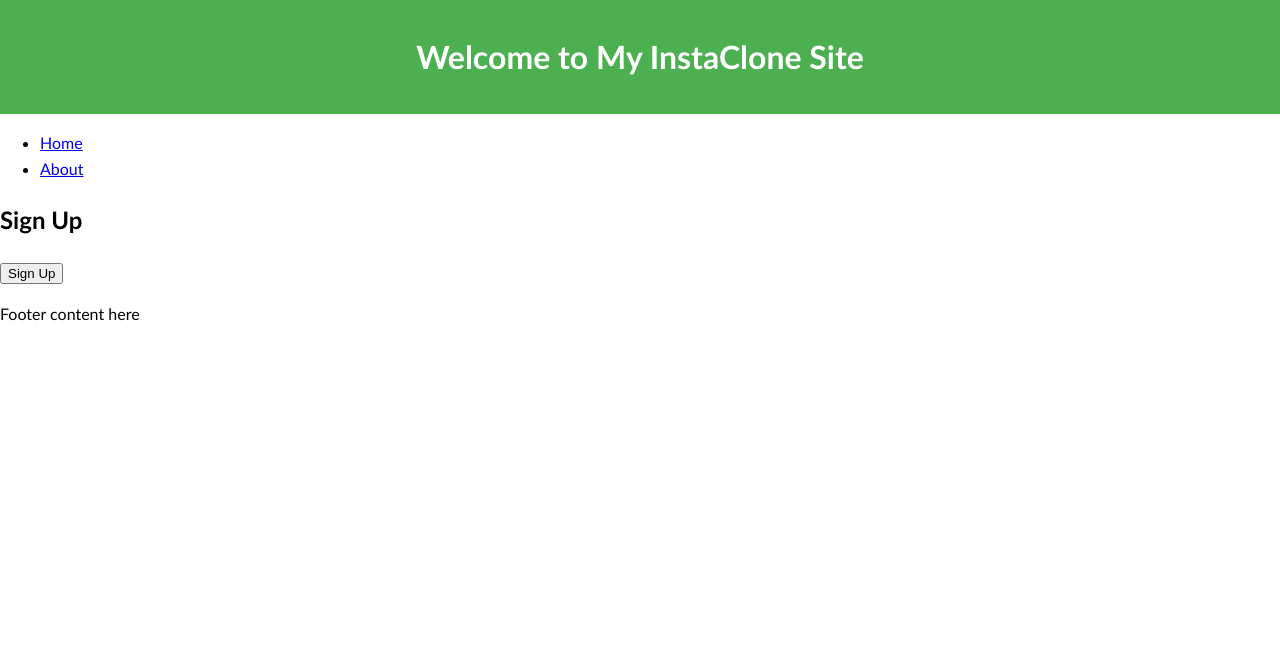
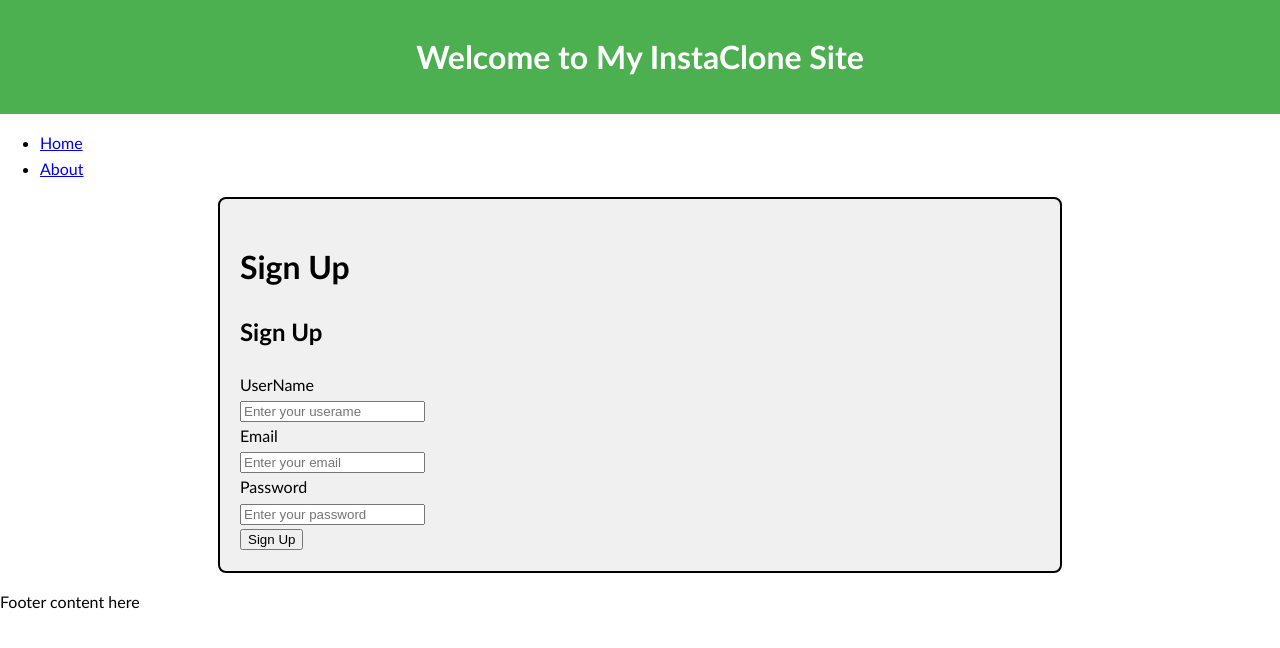
Before and after one commit to bshruti7/instaclone, a Django app: page /users/signup/ in a window 1280 px wide. Shown: the top 648 px of the page. Run offline with Django 5.2, Linux system fonts and the light colour scheme.

Commit message:
Complete Signup Form with CSS formatting

```diff
--- a/static/css/style.css
+++ b/static/css/style.css
@@ -11,4 +11,22 @@ header {
     padding: 10px 0;
     text-align: center;
 }
-/* Add other styles here */
+/* Assuming your div has an id of 'centered-div' */
+.center-part {
+  /* Centering */
+  width: 80%; /* Adjust as needed */
+  max-width: 800px; /* Optional: sets a maximum width */
+  margin: 0 auto; /* Centers the div horizontally */
+
+  /* Border */
+  border: 2px solid black;
+
+  /* Background color */
+  background-color: #f0f0f0; /* Light gray, adjust as needed */
+
+  /* Optional: adds some padding inside the div */
+  padding: 20px;
+
+  /* Optional: rounds the corners of the div and border */
+  border-radius: 8px;
+}
--- a/templates/base.html
+++ b/templates/base.html
@@ -17,9 +17,13 @@
             <li><a href="/about/">About</a></li>
         </ul>
     </nav>
-    <div id="content">
-        {% block content %}{% endblock %}
+    <div class="center-part">
+        <h1> Sign Up </h1>
+        <div id="content">
+            {% block content %}{% endblock %}
+        </div>
     </div>
+
     <footer>
         <p>Footer content here</p>
     </footer>
--- a/users/forms.py
+++ b/users/forms.py
@@ -4,11 +4,29 @@ from .models import User
 
 class UserSignupForm(forms.ModelForm):
 
-    name = forms.CharField(required=True)
-    email = forms.EmailField(required=True)
-    #password = forms.PasswordInput(required=True)
-
+    username = forms.CharField(required=True, widget=forms.widgets.TextInput(
+                                                attrs={
+                                                    "placeholder": "Enter your userame",
+                                                    "class": "input-fields"
+                                            }
+    ), label="UserName")
+    email = forms.EmailField(required=True, widget=forms.widgets.EmailInput(
+                                                attrs={
+                                                    "placeholder": "Enter your email",
+                                                    "class": "input-fields"
+                                                }
+    ), label="Email")
+    password = forms.CharField(required=True, widget=forms.widgets.PasswordInput(
+                                                attrs={
+                                                    "placeholder": "Enter your password",
+                                                    "class": "input-fields"
+                                                }
+    ), label="Password")
 
     class Meta:
         model = User
-        exclude = ('created_on', 'updated_on', 'is_active')
+        fields = ['username', 'email', 'password']
+
+    def visible_fields(self):
+        return [field for field in super().visible_fields() if
+                field.name in ['username', 'email', 'password']]
--- a/users/templates/users/signup.html
+++ b/users/templates/users/signup.html
@@ -3,11 +3,20 @@
 
 {% block content %}
 <h2>Sign Up</h2>
+
 <form method="post">
     {% csrf_token %}
     <!-- form fields here -->
+    <!--<img src="//Users//sbalabha//Downloads//instalogo.jpg" alt="Image of Social Media Site"/> -->
+
+    {% for field in form.visible_fields %}
+        <div class="label"> {{field.label}} </div>
+        {{ field }}
+    {% endfor %}
 
     <form action="signup.html">
+
+
 
 
     </form>
```
